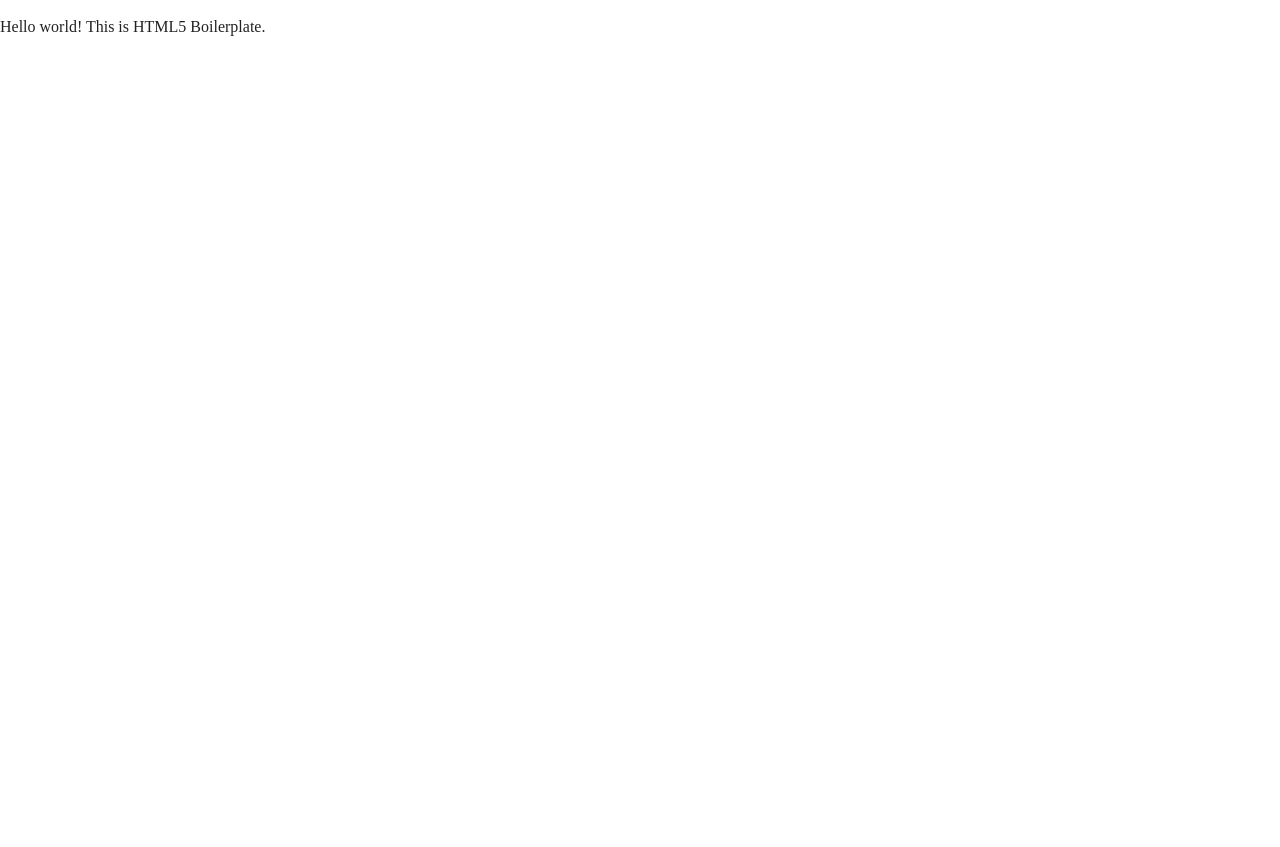
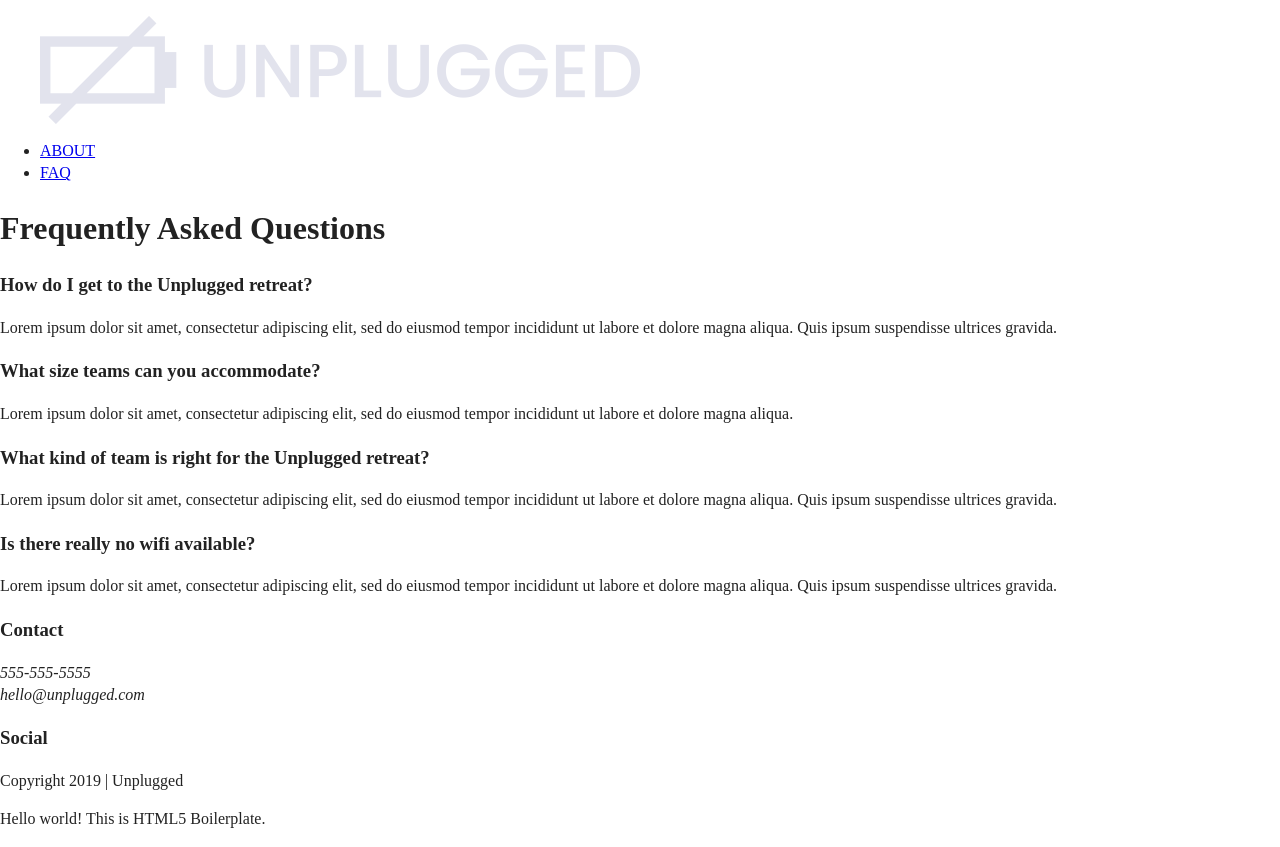
Before and after one commit to CarolineSQ/unplugged-retreat, a website: page faq/index.html in a window 1280 px wide. Before the commit the page ends 800 px from the top, so only its background shows below. Drawn offline with Linux system fonts and the light colour scheme.

Commit message:
faq page html

```diff
--- a/faq/index.html
+++ b/faq/index.html
@@ -23,6 +23,87 @@
 </head>
 
 <body>
+  <header>
+    <div class="content-wrapper">
+
+      <figure>
+        <a href="../index.html" target="_blank"><img src="../img/unpluggedlogo.png" alt="unplugged logo"></a>
+      </figure>
+      <div class="header-divider"></div>
+
+      <nav>
+        <ul>
+          <li><a href="../about/index.html" target="_blank">ABOUT</a></li>
+          <li><a href="#">FAQ</a></li>
+        </ul>
+      </nav>
+
+    </div>
+
+  </header>
+  <main>
+
+    <section class="faq-section">
+      <div class="content-wrapper">
+        <h1>Frequently Asked Questions</h1>
+        <div class="questions">
+          <article>
+            <h3>How do I get to the Unplugged retreat?</h3>
+            <p>Lorem ipsum dolor sit amet, consectetur adipiscing elit, sed do eiusmod tempor incididunt ut labore et dolore magna aliqua. Quis ipsum suspendisse ultrices gravida.
+            </p>
+          </article>
+
+          <article>
+            <h3>What size teams can you accommodate?</h3>
+            <p>Lorem ipsum dolor sit amet, consectetur adipiscing elit, sed do eiusmod tempor incididunt ut labore et dolore magna aliqua.
+            </p>
+          </article>
+
+          <article>
+            <h3>What kind of team is right for the Unplugged retreat?</h3>
+            <p>Lorem ipsum dolor sit amet, consectetur adipiscing elit, sed do eiusmod tempor incididunt ut labore et dolore magna aliqua. Quis ipsum suspendisse ultrices gravida.
+            </p>
+          </article>
+
+          <article>
+            <h3>Is there really no wifi available?</h3>
+            <p>Lorem ipsum dolor sit amet, consectetur adipiscing elit, sed do eiusmod tempor incididunt ut labore et dolore magna aliqua. Quis ipsum suspendisse ultrices gravida.
+            </p>
+          </article>
+        </div>
+      </div>
+    </section>
+  </main>
+
+  <footer>
+    <div class="content-wrapper">
+      <div class="footer-content">
+        <div class="contact">
+          <h3>Contact</h3>
+          <address>
+            <p>555-555-5555<br>
+            hello@unplugged.com
+            </p>
+          </address>
+
+        </div>
+        <div class="social">
+          <h3>Social</h3>
+          <div class="social-icons">
+            <p><a href="https://www.facebook.com/yoursite" target="_blank"></a></p>
+            <p><a href="https://www.twitter.com/yoursite" target="_blank"></a></p>
+            <p><a href="https://www.instagram.com/yoursite" target="_blank"></a></p>
+
+                <!--other social links here -->
+          </div>
+        </div>
+      </div> <!-- footer content ends -->
+    </div> <!-- footer content-wrapper ends-->
+
+    <div class="copyright">
+      <p>Copyright 2019 | Unplugged</p>
+    </div>
+  </footer>
 
   <!-- Add your site or application content here -->
   <p>Hello world! This is HTML5 Boilerplate.</p>
```
Also changed, not shown: about/index.html (+9 -8 lines), index.html (+5 -6 lines).
